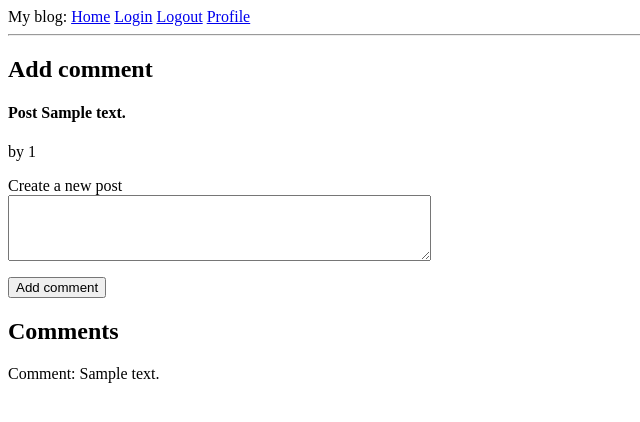
After one commit to ljenchik/my-blog, a Flask app: page /comment/1 in a window 1280 px wide. The commit adds this page. Shown: the top 422 px of the page, without its empty margins (0-640 px from the left). Run offline with Flask 3, Linux system fonts and the light colour scheme; a user stored in the database is signed in; tables that the repository leaves empty hold one stand-in row (values such as "Sample post").

Commit message:
Added comments to a post

```diff
--- a/app/__init__.py
+++ b/app/__init__.py
@@ -16,10 +16,11 @@ migrate = Migrate(app, db)
 login = LoginManager(app)
 login.login_view = 'login'
 
-from app.models.models import Post, User, MyModelView
+from app.models.models import Post, User, MyModelView, Comment
 admin = Admin(app, name='my-blog', template_mode='bootstrap3')
 admin.add_view(MyModelView(User, db.session))
 admin.add_view(MyModelView(Post, db.session))
+admin.add_view(MyModelView(Comment, db.session))
 
 from app.routes import routes
 from app.models import models
--- /dev/null
+++ b/app/forms/comment_form.py
@@ -0,0 +1,8 @@
+from flask_wtf import FlaskForm
+from wtforms import SubmitField, TextAreaField
+from wtforms.validators import DataRequired, Length
+
+
+class CommentForm(FlaskForm):
+    content = TextAreaField('Create a new post', validators=[DataRequired(), Length(min=0, max=1000)])
+    submit = SubmitField('Add comment')
--- a/app/forms/post_form.py
+++ b/app/forms/post_form.py
@@ -4,5 +4,5 @@ from wtforms.validators import DataRequired, Length
 
 
 class PostForm(FlaskForm):
-    post = TextAreaField('Create a new post', validators=[DataRequired(), Length(min=0, max=250)])
+    post = TextAreaField('Create a new post', validators=[DataRequired(), Length(min=0, max=2500)])
     submit = SubmitField('Save')
--- a/app/models/models.py
+++ b/app/models/models.py
@@ -12,6 +12,7 @@ from flask_login import UserMixin
 from flask_login import current_user
 
 
+
 class User(UserMixin, db.Model):
     __tablename__ = "user"
     id = db.Column(db.Integer, primary_key=True)
@@ -21,7 +22,8 @@ class User(UserMixin, db.Model):
     password_hash = db.Column(String(256))
     profile_image = db.Column(String(256))
     info = db.Column(String(256))
-    posts = db.relationship('Post', back_populates='user', cascade="all, delete")
+    posts = db.relationship('Post', back_populates='user', cascade='all, delete-orphan')
+
 
     def __repr__(self):
         return f'User {self.username}, {self.email}'
@@ -45,10 +47,11 @@ class User(UserMixin, db.Model):
 class Post(db.Model):
     __tablename__ = "post"
     id = db.Column(db.Integer, primary_key=True)
-    body = db.Column(String(140))
+    body = db.Column(String(2500))
     timestamp = db.Column(DateTime, default=func.now())
     user_id = db.Column(db.Integer, db.ForeignKey('user.id'), nullable=False)
     user = db.relationship('User', back_populates='posts')
+    comments = db.relationship('Comment', back_populates='post', cascade='all, delete-orphan')
 
     def __repr__(self):
         return f'Post {self.body}'
@@ -63,3 +66,16 @@ class MyModelView(ModelView):
 
     def inaccessible_callback(self, name, **kwargs):
         return redirect(url_for('login'))
+
+
+
+class Comment(db.Model):
+    __tablename__ = "comment"
+    id = db.Column(db.Integer, primary_key=True)
+    content = db.Column(String(1000))
+    post_id = db.Column(db.Integer, db.ForeignKey('post.id'), nullable=False)
+    post = db.relationship('Post', back_populates='comments')
+    timestamp = db.Column(DateTime, default=func.now())
+
+    def __repr__(self):
+        return f'Comment: {self.content}'
--- a/app/routes/routes.py
+++ b/app/routes/routes.py
@@ -8,7 +8,8 @@ from app.forms.update_profile_form import UpdateProfileForm
 from app.forms.post_form import PostForm
 from app.forms.update_post_form import UpdatePostForm
 from app.forms.delete_post_form import DeletePostForm
-from app.models.models import User, Post
+from app.forms.comment_form import CommentForm
+from app.models.models import User, Post, Comment
 
 
 @app.route('/')
@@ -81,7 +82,7 @@ def user(username):
 @app.route('/update_profile', methods=["GET", "POST"])
 @login_required
 def update_profile():
-    form = UpdateProfileForm()
+    form = UpdateProfileForm(current_user.username)
     if form.validate_on_submit():
         current_user.username = form.username.data
         current_user.info = form.info.data
@@ -134,3 +135,17 @@ def delete_post(id):
         return redirect(url_for('user', username=user.username))
     return render_template('manage_post.html', title='Update or delete post',
                            update_post_form=update_post_form, delete_post_form=delete_post_form, id=id)
+
+
+@app.route('/comment/<id>', methods=["GET", "POST"])
+@login_required
+def comment(id):
+    post = Post.query.filter_by(id=id).first_or_404()
+    form=CommentForm()
+    if form.validate_on_submit():
+        new_comment = Comment(content=form.content.data, post_id=id)
+        db.session.add(new_comment)
+        db.session.commit()
+        flash('Your comment has been added.')
+    comments = Comment.query.filter_by(post_id=post.id).all()
+    return render_template('comment_form.html', title='Add comment', comments=comments, post=post, form=form)
--- a/app/templates/404.html
+++ b/app/templates/404.html
@@ -2,5 +2,5 @@
 
 {% block content %}
     <h1>File Not Found</h1>
-    <p><a href="{{ url_for('home') }}">Back</a></p>
+    <p><a href="{{ url_for('index') }}">Back</a></p>
 {% endblock %}
--- /dev/null
+++ b/app/templates/comment_form.html
@@ -0,0 +1,27 @@
+{% extends "base.html" %}
+
+{% block content %}
+<form action="" method="post" novalidate>
+    {{ form.hidden_tag() }}
+    <h2>{{title}}</h2>
+    <h4>{{post}}</h4>
+    <p>by {{post.user_id}} </p>
+    <p>
+        {{ form.content.label }}<br>
+        {{ form.content(cols=50, rows=4) }}<br>
+        {% for error in form.errors %}
+        <span style="color: red;">[{{ error }}]</span>
+        {% endfor %}
+         <p>{{ form.submit() }}</p>
+    </p>
+
+    <h2>Comments</h2>
+
+    {% if comments%}
+    {% for comment in comments %}
+    <p>{{comment}}</p>
+    {% endfor %}
+    {% endif %}
+
+</form>
+{% endblock %}
--- a/app/templates/index.html
+++ b/app/templates/index.html
@@ -11,7 +11,7 @@
         <p>
              <p>
             <img src="{{ post.user.get_avatar(20) }}"/>
-            {{ post.user.username }} says: <b>{{ post.body }}</b>
+            <a href="{{url_for('comment', id=post.id)}}"><b>{{ post.body }}</b></a>
         </p>
         </p>
     </div>
```
Also changed, not shown: app/forms/update_profile_form.py (+13 -1 lines), migrations/versions/962ff2fa85af_.py (added, +47 -0 lines), migrations/versions/ddac2a2af2ba_.py (added, +44 -0 lines), app.db.
